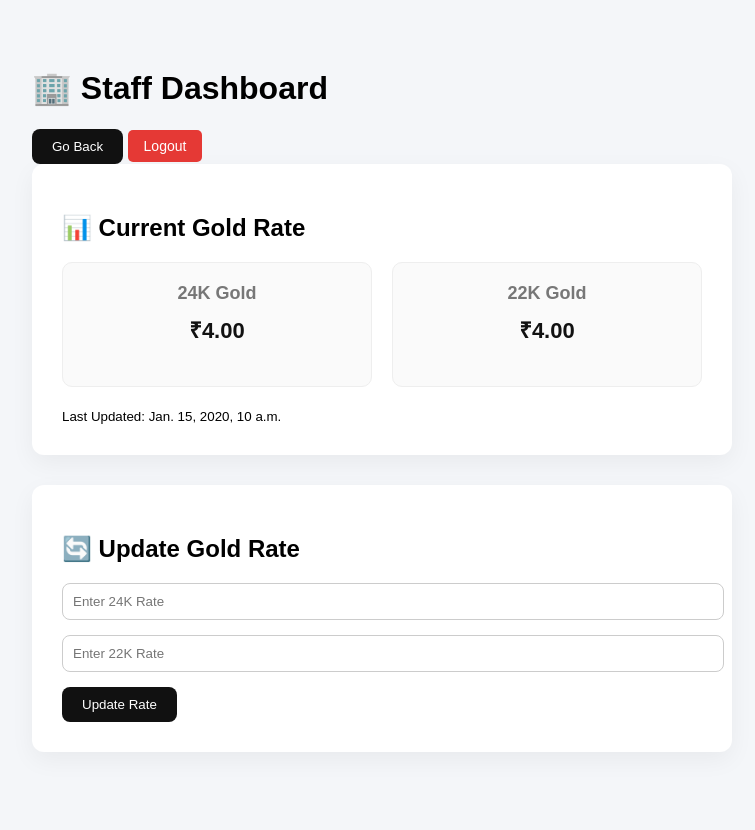
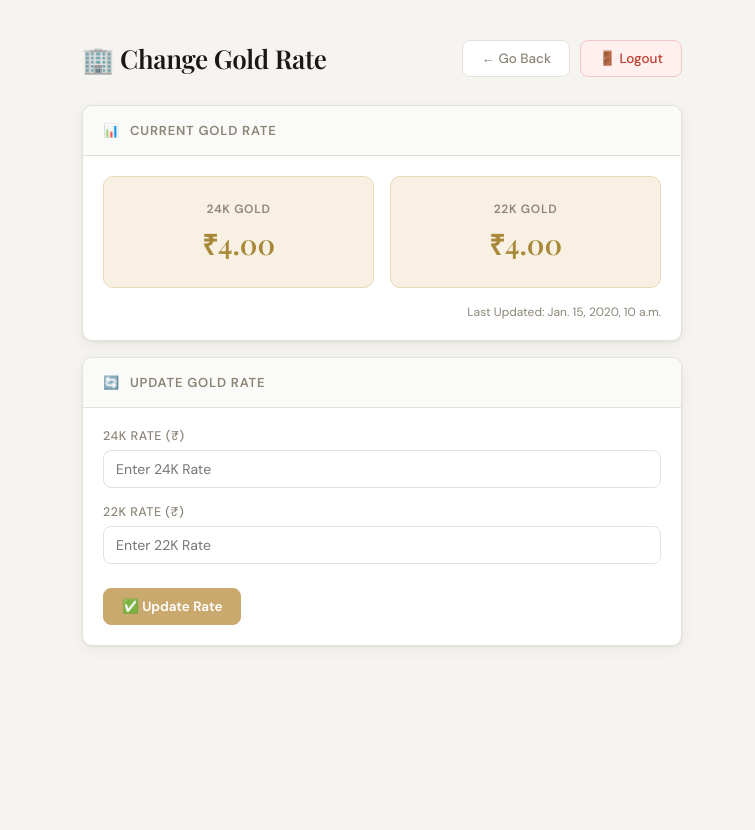
Before and after one commit to dhanyashreemh/kanyaka, a Django app: page /dashboard/ in a window 1280 px wide. Shown: the whole page, without its empty margins (258-1013 px from the left). After the commit the page ends 648 px from the top, so only its background shows below. Run offline with Django 5.2, Linux system fonts and the light colour scheme; a user stored in the database is signed in; tables that the repository leaves empty hold one stand-in row (values such as "Sample post").

Commit message:
dashboardstyling

```diff
--- a/static/css/dashboard.css
+++ b/static/css/dashboard.css
@@ -1,87 +1,56 @@
+/* Dashboard-specific styles only — base.css handles everything else */
+
 body {
-    font-family: Arial, sans-serif;
-    background: #f4f6f9;
-    padding: 40px;
+  display: flex;
+  align-items: flex-start;
+  justify-content: center;
 }
 
-.container {
-    max-width: 700px;
-    margin: auto;
+.dash-wrapper {
+  width: 100%;
+  max-width: 600px;
 }
 
-.card {
-    background: #ffffff;
-    padding: 30px;
-    border-radius: 12px;
-    box-shadow: 0 8px 25px rgba(0,0,0,0.05);
-    margin-bottom: 30px;
-}
-
-h2 {
-    margin-bottom: 20px;
-}
-
+/* ── Rate Grid ── */
 .rate-grid {
-    display: grid;
-    grid-template-columns: 1fr 1fr;
-    gap: 20px;
-    margin-bottom: 20px;
+  display: grid;
+  grid-template-columns: 1fr 1fr;
+  gap: 16px;
+  margin-bottom: 16px;
 }
 
 .rate-box {
-    background: #fafafa;
-    padding: 20px;
-    border-radius: 10px;
-    border: 1px solid #eee;
-    text-align: center;
+  display: flex;
+  flex-direction: column;
+  align-items: center;
+  justify-content: center;
+  padding: 24px 16px;
+  background: var(--accent-light);
+  border: 1px solid #e8d9b8;
+  border-radius: 10px;
+  text-align: center;
+  gap: 8px;
 }
 
-.rate-box h3 {
-    margin: 0;
-    font-size: 18px;
-    color: #777;
+.rate-label {
+  font-size: 12px;
+  font-weight: 600;
+  text-transform: uppercase;
+  letter-spacing: 0.7px;
+  color: var(--text-muted);
 }
 
-.rate-box p {
-    font-size: 22px;
-    font-weight: bold;
-    margin-top: 10px;
-    color: #111;
+.rate-value {
+  font-size: 28px;
+  font-weight: 600;
+  color: var(--accent-dark);
+  font-family: "Playfair Display", serif;
 }
 
-.form-group {
-    margin-bottom: 15px;
+/* ── Updated Time ── */
+.updated-time {
+  font-size: 12px;
+  color: var(--text-muted);
+  text-align: right;
+  margin-top: 4px;
 }
-
-input {
-    width: 100%;
-    padding: 10px;
-    border-radius: 8px;
-    border: 1px solid #ccc;
-}
-
-button {
-    background: #111;
-    color: white;
-    padding: 10px 20px;
-    border-radius: 8px;
-    border: none;
-    cursor: pointer;
-}
-
-button:hover {
-    background: #333;
-}
-
-.logout-btn {
-    padding: 8px 16px;
-    background: #e53935;
-    color: white;
-    text-decoration: none;
-    border-radius: 5px;
-    font-size: 14px;
-}
-
-.logout-btn:hover {
-    background: #c62828;
-}
--- a/templates/staff/dashboard.html
+++ b/templates/staff/dashboard.html
@@ -1,83 +1,89 @@
 {% load static %}
-<!DOCTYPE html>
+<!doctype html>
 <html lang="en">
   <head>
-    <meta charset="UTF-8">
-    <title>Staff Dashboard</title>
-    <link rel="stylesheet" href="{% static 'css/dashboard.css' %}">
+    <meta charset="UTF-8" />
+    <title>Gold Rate</title>
+    <link rel="stylesheet" href="{% static 'css/base.css' %}" />
+    <link rel="stylesheet" href="{% static 'css/dashboard.css' %}" />
   </head>
   <body>
-
-<div class="container">
-
+    <div class="dash-wrapper">
       <!-- Header -->
-    <div class="header">
-        <h1>🏢 Staff Dashboard</h1>
-        <form method="post" action="{% url 'staff_panel' %}" style="display:inline;">
+      <div class="page-header">
+        <h2>🏢 Change Gold Rate</h2>
+        <div class="btn-group">
+          <form method="post" action="{% url 'staff_panel' %}">
             {% csrf_token %}
-    <button type="submit">Go Back</button>
-        <form method="post" action="{% url 'logout' %}" style="display:inline;">
+            <button type="submit" class="btn">← Go Back</button>
+          </form>
+          <form method="post" action="{% url 'logout' %}">
             {% csrf_token %}
-    <button type="submit" class="logout-btn">Logout</button>
+            <button type="submit" class="btn btn-danger">🚪 Logout</button>
           </form>
+        </div>
       </div>
 
       <!-- Current Gold Rate -->
       <div class="card">
-        <h2>📊 Current Gold Rate</h2>
-
+        <div class="card-header"><span>📊</span> Current Gold Rate</div>
+        <div class="card-body">
           {% if rate %}
           <div class="rate-grid">
             <div class="rate-box">
-                <h3>24K Gold</h3>
-                <p>₹{{ rate.rate_24k }}</p>
+              <span class="rate-label">24K Gold</span>
+              <span class="rate-value">₹{{ rate.rate_24k }}</span>
             </div>
-
             <div class="rate-box">
-                <h3>22K Gold</h3>
-                <p>₹{{ rate.rate_22k }}</p>
+              <span class="rate-label">22K Gold</span>
+              <span class="rate-value">₹{{ rate.rate_22k }}</span>
             </div>
           </div>
-
-        <div class="updated-time">
-            <small>Last Updated: {{ rate.updated_at }}</small>
+          <p class="updated-time">Last Updated: {{ rate.updated_at }}</p>
+          {% else %}
+          <p style="color: var(--text-muted); font-size: 14px">
+            No rate updated yet.
+          </p>
+          {% endif %}
         </div>
-
-        {% else %}
-            <p>No rate updated yet.</p>
-        {% endif %}
       </div>
 
       <!-- Update Gold Rate -->
       <div class="card">
-        <h2>🔄 Update Gold Rate</h2>
-
+        <div class="card-header"><span>🔄</span> Update Gold Rate</div>
+        <div class="card-body">
           <form method="POST" action="{% url 'update_rate' %}">
             {% csrf_token %}
-
-            <div class="form-group">
+            <div class="field">
+              <label>24K Rate (₹)</label>
               <input
                 type="number"
                 step="0.01"
                 name="rate_24k"
                 placeholder="Enter 24K Rate"
-                    required>
+                required
+              />
             </div>
-
-            <div class="form-group">
+            <div class="field">
+              <label>22K Rate (₹)</label>
               <input
                 type="number"
                 step="0.01"
                 name="rate_22k"
                 placeholder="Enter 22K Rate"
-                    required>
+                required
+              />
             </div>
-
-            <button type="submit">Update Rate</button>
+            <button
+              type="submit"
+              class="btn btn-success"
+              style="margin-top: 8px"
+            >
+              ✅ Update Rate
+            </button>
           </form>
         </div>
-
       </div>
-
+    </div>
   </body>
 </html>
```
Also changed, not shown: static/css/login.css (+46 -61 lines), templates/products/manual_upload.html (+25 -97 lines), templates/staff/login.html (+25 -17 lines). Lines whose indentation alone changed are shown as unchanged.
